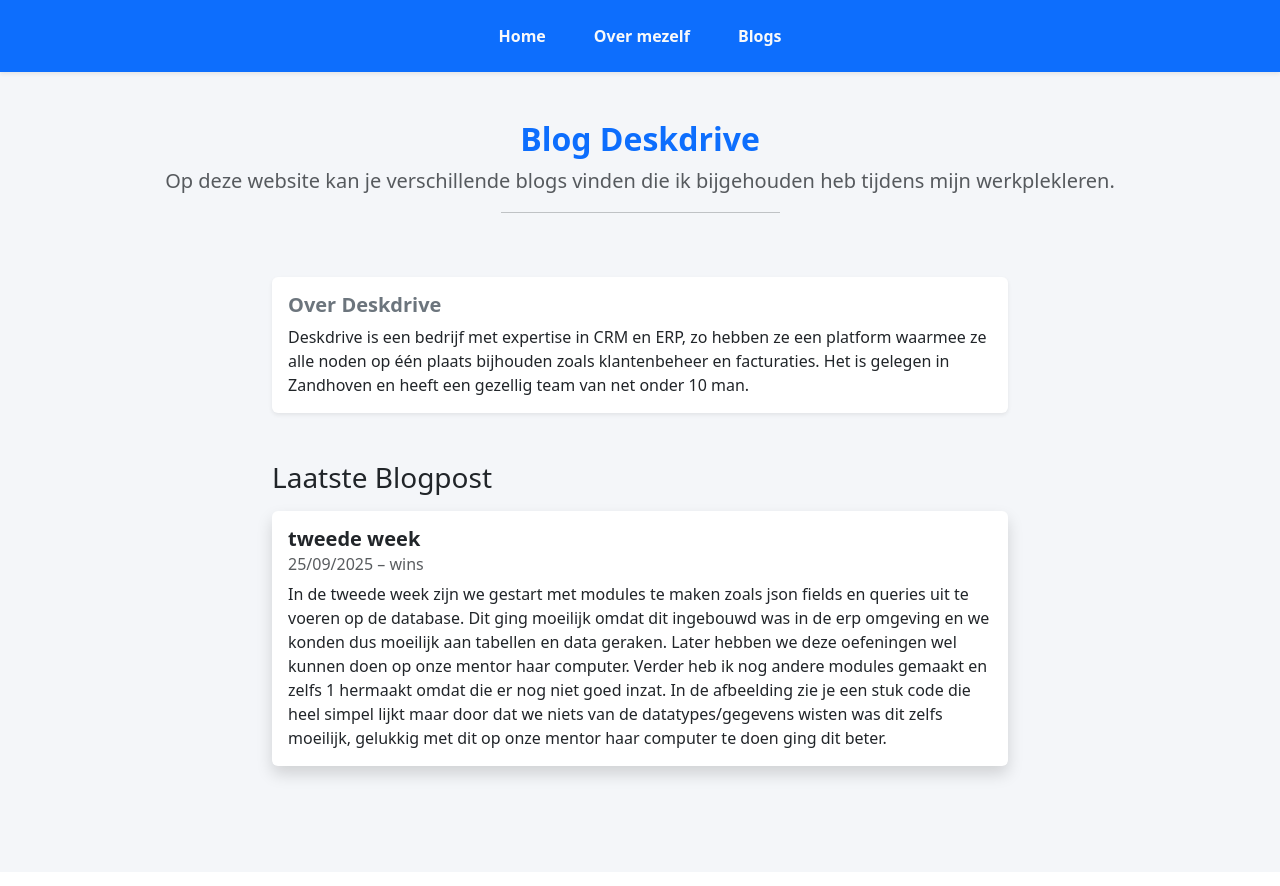
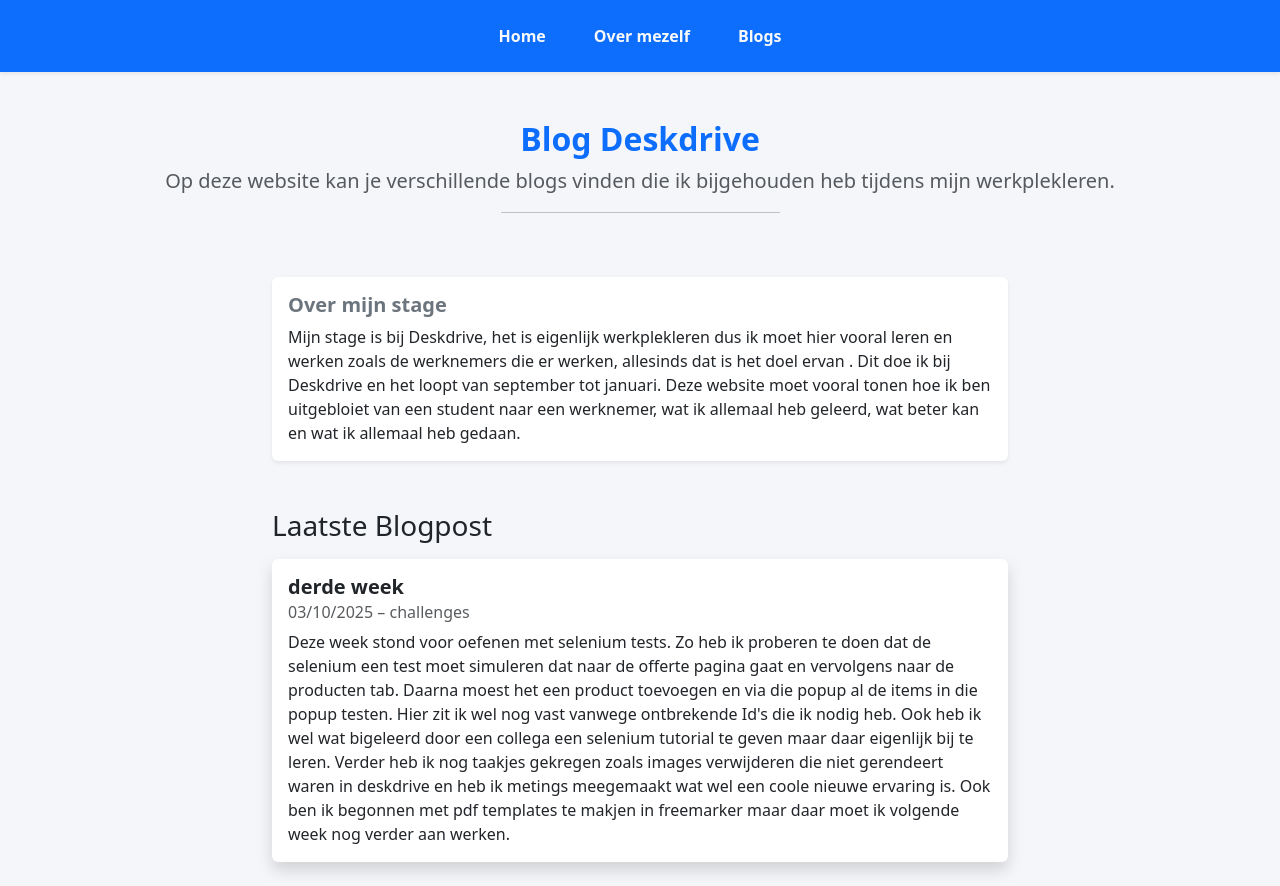
Before and after one commit to Joeprogrammer69/Blog-stage-DeskDrive, a Next.js app: page / in a window 1280 px wide. Built offline with nearby package versions, Linux system fonts and the light colour scheme.

Commit message:
blog week 3

```diff
--- a/src/pages/index.tsx
+++ b/src/pages/index.tsx
@@ -39,12 +39,11 @@
           <Col md={{ span: 8, offset: 2 }}>
             <Card className="shadow-sm border-0">
               <Card.Body>
-                <Card.Title className="fw-semibold text-secondary">Over Deskdrive</Card.Title>
+                <Card.Title className="fw-semibold text-secondary">Over mijn stage</Card.Title>
                 <Card.Text>
-                  Deskdrive is een bedrijf met expertise in CRM en ERP, zo hebben ze
-                  een platform waarmee ze alle noden op één plaats bijhouden zoals
-                  klantenbeheer en facturaties. Het is gelegen in Zandhoven en heeft een
-                  gezellig team van net onder 10 man.
+                  Mijn stage is bij Deskdrive, het is eigenlijk werkplekleren dus ik moet hier vooral leren en werken zoals de werknemers die er werken, allesinds dat is het doel ervan
+                  . Dit doe ik bij Deskdrive en het loopt van september tot januari. Deze website moet vooral tonen hoe ik ben uitgebloiet van een student naar een werknemer, wat ik allemaal heb geleerd,
+                  wat beter kan en wat ik allemaal heb gedaan.
                 </Card.Text>
               </Card.Body>
             </Card>
--- a/src/posts.json
+++ b/src/posts.json
@@ -20,8 +20,9 @@
   {
     "id": 2,
     "title": "derde week",
-    "text": " In de derde week zijn we gestart met modules te maken zoals json fields en queries uit te voeren op de database. Dit ging moeilijk omdat dit ingebouwd was in de erp omgeving en we konden dus moeilijk aan tabellen en data geraken.",
-    "date": "2025-09-25",
+    "text": "Deze week stond voor oefenen met selenium tests. Zo heb ik proberen te doen dat de selenium een test moet simuleren dat naar de offerte pagina gaat en vervolgens naar de producten tab. Daarna moest het een product toevoegen en via die popup al de items in die popup testen. Hier zit ik wel nog vast vanwege ontbrekende Id's die ik nodig heb. Ook heb ik wel wat bigeleerd door een collega een selenium tutorial te geven maar daar eigenlijk bij te leren. Verder heb ik nog taakjes gekregen zoals images verwijderen die niet gerendeert waren in deskdrive en heb ik metings meegemaakt wat wel een coole nieuwe ervaring is. Ook ben ik begonnen met pdf templates te makjen in freemarker maar daar moet ik volgende week nog verder aan werken. ",
+    "category": "challenges",
+    "date": "2025-10-3",
     "img": ""
   }
 
```
